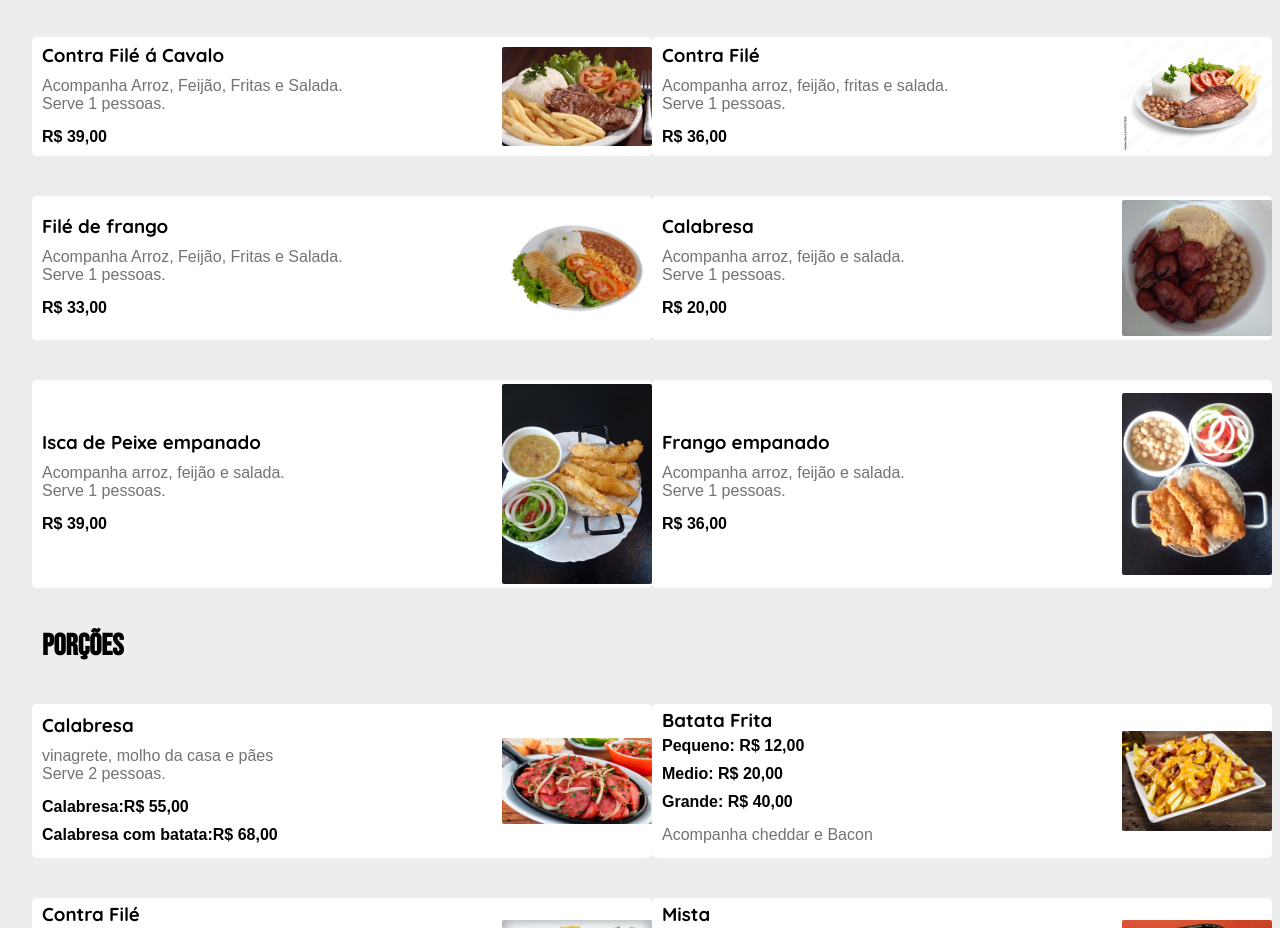
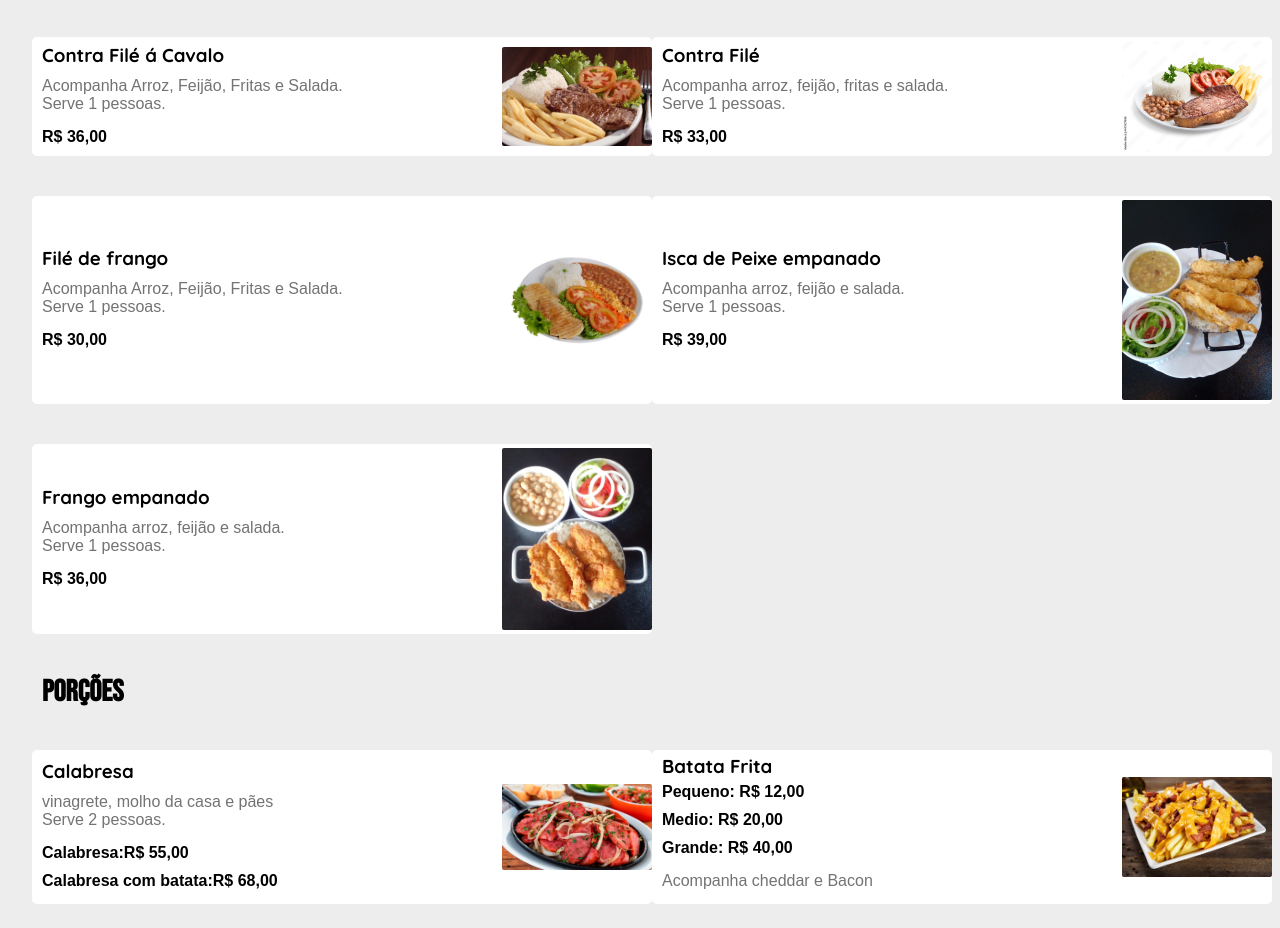
Before and after one commit to Matheus-sp12/oBahiaGastrobar, a website: page index.html in a window 1280 px wide. Shown: the part 1950-2878 px from the top of the page. Drawn offline with nearby package versions, Linux system fonts and the light colour scheme.

Commit message:
alteração de preço

```diff
--- a/index.html
+++ b/index.html
@@ -292,7 +292,7 @@
                                 <p>Acompanha Arroz, Feijão, Fritas e Salada.
                                     <br>Serve 1 pessoas.
                                 </p>
-                                <b>R$ 39,00</b>
+                                <b>R$ 36,00</b>
                             </div>
                             <img class="image-foods" src="./src/image/cardapio/pratosPrincipais/cavalo.jpg"
                                 alt="Prato com contra filé e fritas">
@@ -308,7 +308,7 @@
                                 <p>Acompanha arroz, feijão, fritas e salada.
                                     <br> Serve 1 pessoas.
                                 </p>
-                                <b>R$ 36,00</b>
+                                <b>R$ 33,00</b>
                             </div>
                             <img class="image-foods" src="./src/image/cardapio/pratosPrincipais/filecontra.png"
                                 alt="Prato com contra filé e fritas">
@@ -326,7 +326,7 @@
                                 <p>Acompanha Arroz, Feijão, Fritas e Salada.
                                     <br> Serve 1 pessoas.
                                 </p>
-                                <b>R$ 33,00</b>
+                                <b>R$ 30,00</b>
                             </div>
                             <img class="image-foods" src="./src/image/cardapio/pratosPrincipais/frango.jpg"
                                 alt="Prato com filé de frangoie fritas">
@@ -334,7 +334,7 @@
                     </li>
 
 
-                    <li class="food-line">
+                    <!-- <li class="food-line">
                         <div class="div">
 
                             <div class="div-block">
@@ -347,7 +347,7 @@
                             <img class="image-foods" src="./src/image/cardapio/pratosPrincipais/calabresa.jpg"
                                 alt="Prato com contra filé e fritas">
                         </div>
-                    </li>
+                    </li> -->
 
                     <!-- <li class="food-line">
                         <div class="div">
```
